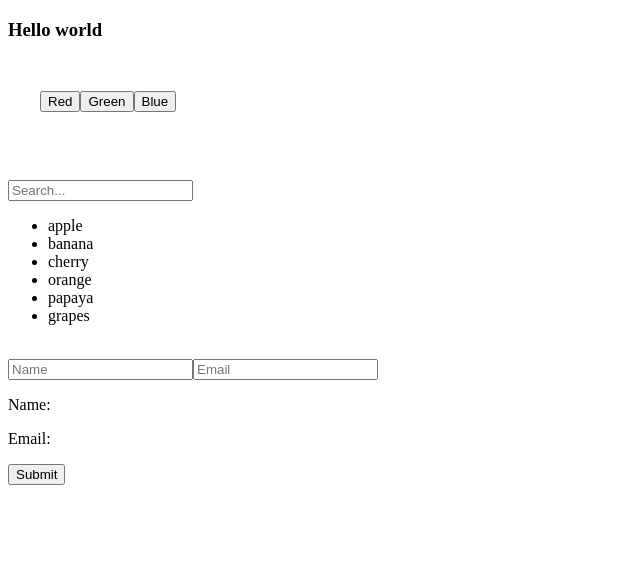
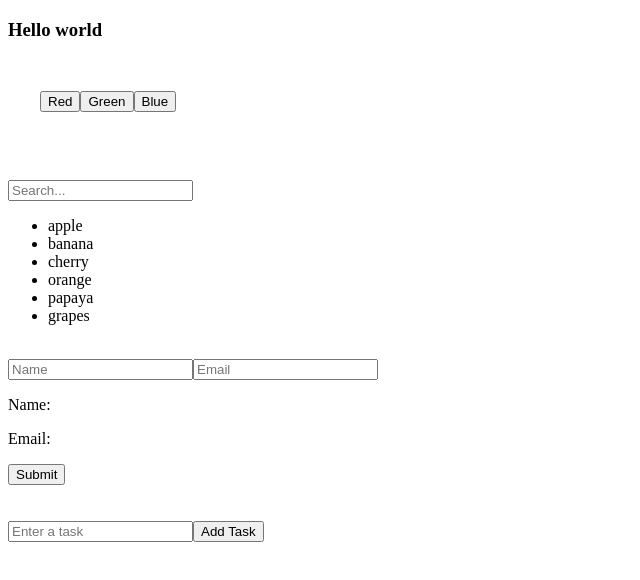
Before and after one commit to Hazeera-423/Repo1, a React (Create React App) app in the folder practice/: page / in a window 1280 px wide. Shown: the top 580 px of the page, without its empty margins (0-640 px from the left). Built offline with nearby package versions, Linux system fonts and the light colour scheme.

Commit message:
List task is added

```diff
--- a/practice/src/App.js
+++ b/practice/src/App.js
@@ -1,8 +1,10 @@
+
 
 
 import ColorChanger from "./Task1/Bgc";
 import Form1 from "./Task1/Form";
 import Input22 from "./Task1/Input";
+import List12 from "./Task2/List";
 
 
 function App() {
@@ -15,6 +17,8 @@ function App() {
       <Input22/>
       <br/>
      <Form1/>
+     <br/><br/>
+      <List12/>
     </div>
   );
 }
--- /dev/null
+++ b/practice/src/Task2/List.jsx
@@ -0,0 +1,27 @@
+import { useState } from "react"
+
+ const List12=()=>{
+    const[task,setTask]=useState('')
+    const[tasks,setTasks]=useState([])
+    const addTask=()=>{
+        if(task.trim()!==''){
+            setTasks([...tasks, task])
+            setTask('')
+        }
+    }
+    return(
+        <div>
+        <input type="text" placeholder="Enter a task"  value={task} onChange={(e)=>setTask(e.target.value)}/>
+        <button onClick={addTask} >Add Task</button>
+        <ul >
+            {tasks.map((task1,index)=>(
+                 <li key={index}>
+                     {task1}
+                 </li>
+            ))}
+
+        </ul>
+        </div>
+    )
+ }
+ export default List12
```
